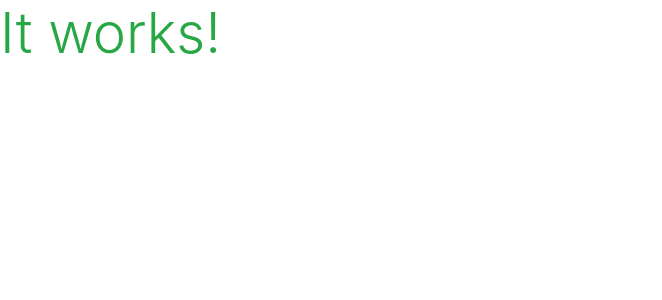
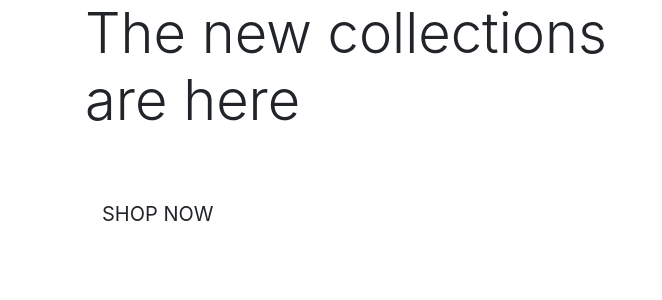
Before and after one commit to Eb0nY-April14/boutique_ado_v1, a Django app: page / in a window 1280 px wide. Shown: the top 300 px of the page, without its empty margins (0-662 px from the left). Run offline with Django 3.2, Linux system fonts and the light colour scheme; some libraries are stand-ins or nearby versions.

Commit message:
Add homepage content

```diff
--- a/home/templates/home/index.html
+++ b/home/templates/home/index.html
@@ -1,6 +1,34 @@
 {% extends "base.html" %}
 {% load static %}
 
+{% block page_header %}
+    <div class="container header-container">
+        <div class="row">
+            <div class="col"></div>
+        </div>
+    </div>
+{% endblock %}
+
+
 {% block content %}
-    <h1 class="display-4 text-success">It works!</h1>
+    <!-- The 3 div blocks here shows the use of a basic Bootstrap Grid.
+    To make this entire column to be vertically centred, we'll add the h-100
+    class to both the container & row to give them 100% height & my-auto
+    class to the column to vertically center it. -->
+    <div class="container h-100">
+        <div class="row h-100">
+            <!-- We'll use 7 columns by default & 6 columns on medium and larger screens -->
+            <div class="col-7 col-md-6 my-auto">
+                <!-- This will have 3 classes namely display-4 from bootstrap, logo-font & text-black -->
+                <h1 class="display-4 logo-font text-black">
+                    The new collections are here
+                </h1>
+                <div class="my-5">
+                    <h4>
+                        <a href="" class="shop-now-button btn btn-lg rounded-0 text-uppercase py-3">Shop Now</a>
+                    </h4>
+                </div>
+            </div>
+        </div>
+    </div>
 {% endblock %}
```
